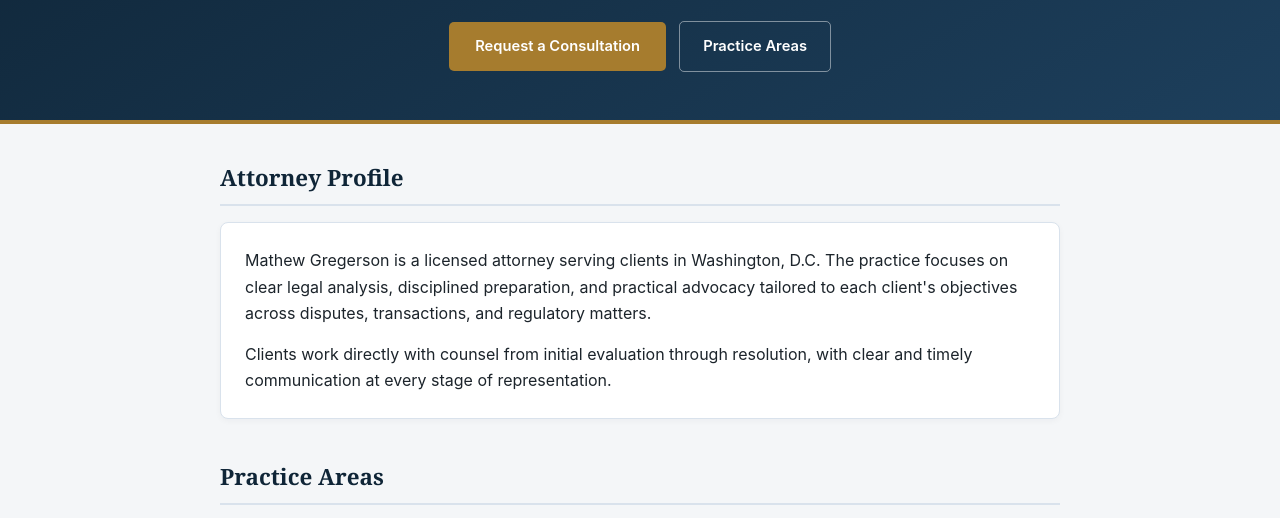
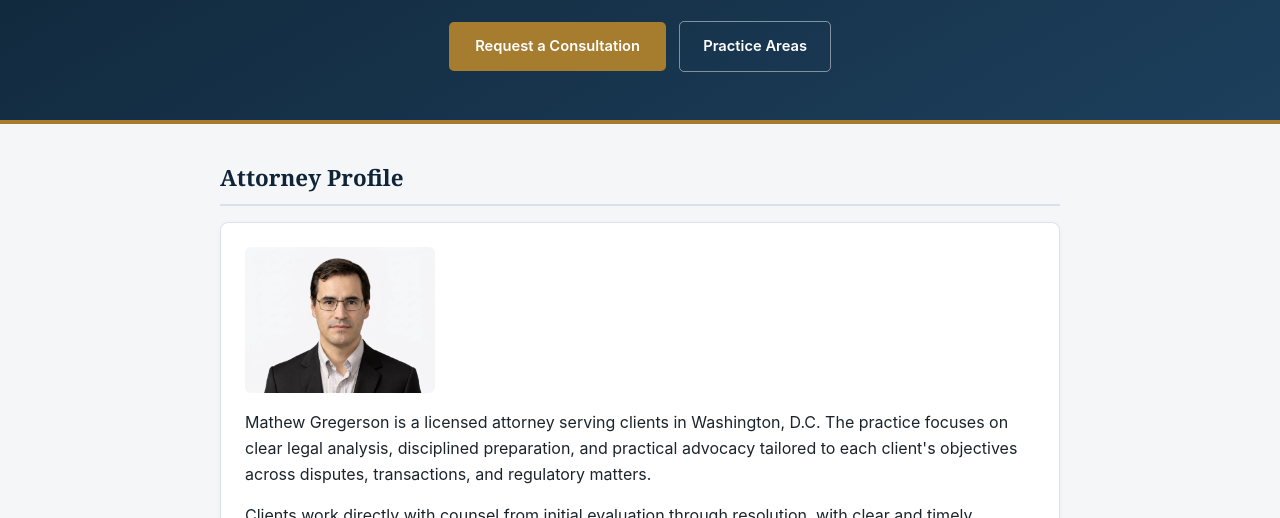
Before and after one commit to MATHEWGREGSON/mathewgregson.github.io, a plain HTML site: page index.html in a window 1280 px wide. Shown: the part 241-759 px from the top of the page. Drawn offline with Linux system fonts and the light colour scheme.

Commit message:
Add attorney profile image to index.html

```diff
--- a/index.html
+++ b/index.html
@@ -190,7 +190,8 @@
 
     <section id="about">
       <h2>Attorney Profile</h2>
-      <div class="panel">
+      <div class="panel"><img src="IMG_3712.jpeg" alt="Mathew Gregerson, Esq." style="max-width: 190px; width: 100%; border-radius: 6px; margin-bottom: 1rem; display: block;">
+
         <p>
           Mathew Gregerson is a licensed attorney serving clients in Washington, D.C. The practice focuses on
           clear legal analysis, disciplined preparation, and practical advocacy tailored to each client's
```
